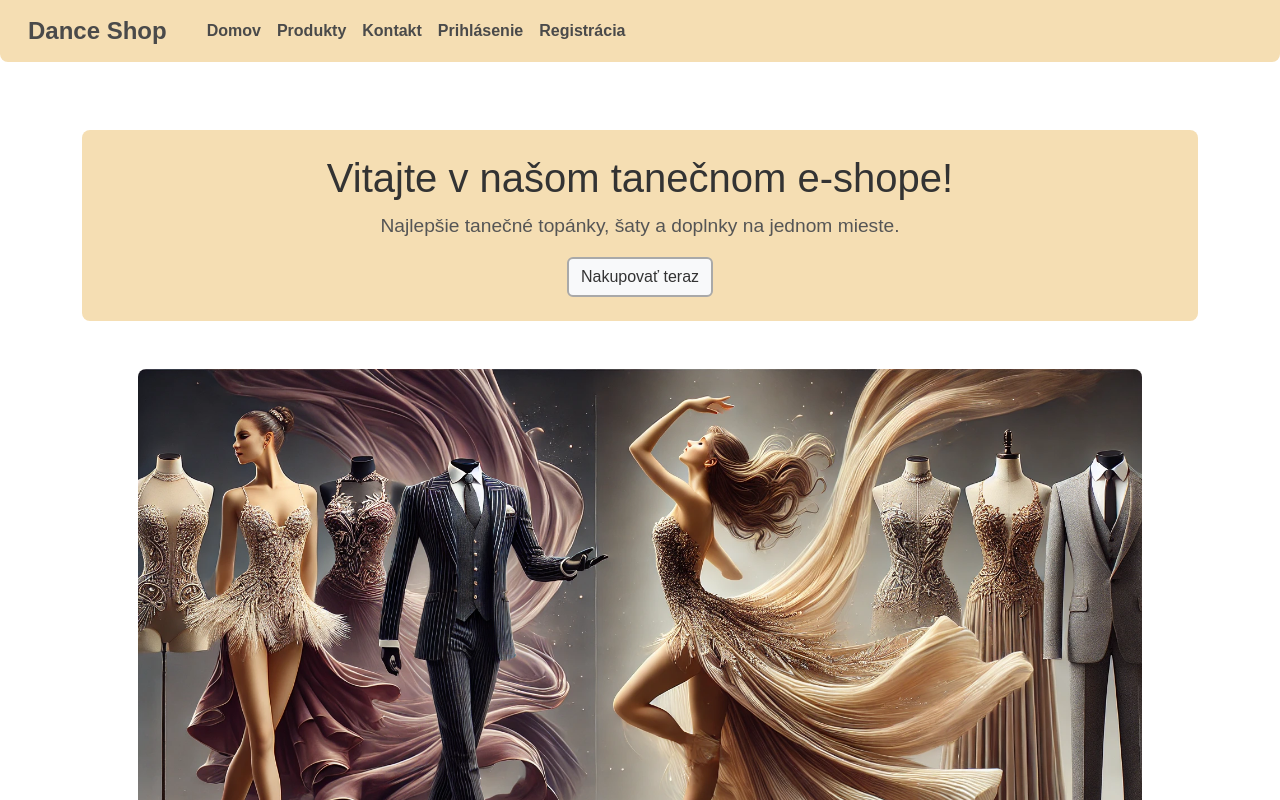
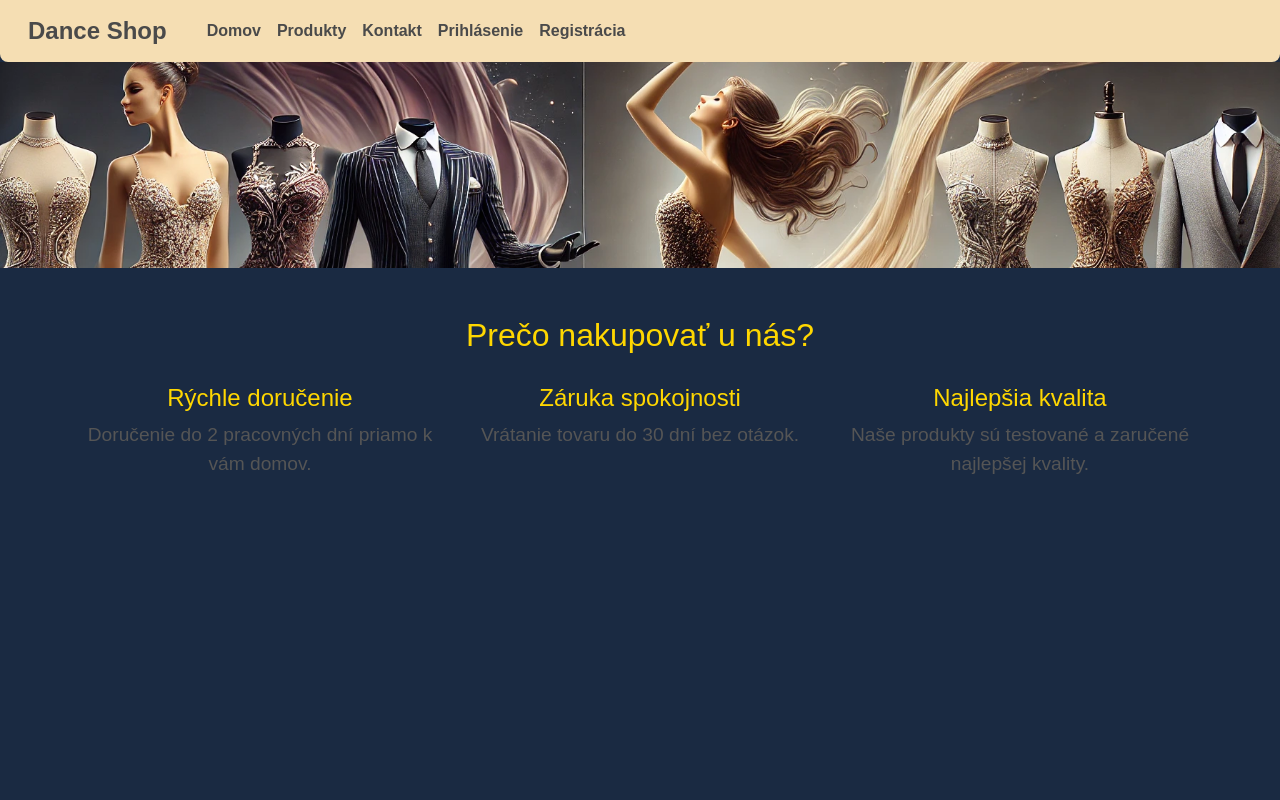
Before and after one commit to StasUniza/EShop, a React (Create React App) app in the folder dance-shop/: page / in a window 1280 px wide. Shown: the top 800 px of the page. Built offline with nearby package versions, Linux system fonts and the light colour scheme.

Commit message:
uprava responzivneho obrazku na homepage

```diff
--- a/dance-shop/src/App.css
+++ b/dance-shop/src/App.css
@@ -4,7 +4,7 @@ body {
   font-family: Arial, sans-serif;
   margin: 0;
   padding: 0;
-  background-color: white;
+  background-color: #1A2A42;
 }
 
 
--- a/dance-shop/src/Pages/HomePage/HomePage.css
+++ b/dance-shop/src/Pages/HomePage/HomePage.css
@@ -1,55 +1,31 @@
 
 .homepage-container {
-    padding: 20px;
+    padding: 0px;
     text-align: center;
-    background-color: #f0f0f0;
-}
-
-.jumbotron-custom {
-    background-color: wheat;
-   /* padding: 2rem;*/
-    border-radius: 8px;
-   /* margin-top: 2rem;*/
-}
-
-h1 {
-    color: #333;
-}
-
-p {
-    font-size: 1.2em;
-    color: #555;
-}
-
-.homepage-img {
-    width: 90%;
-    /*max-width: 600px; */
-    height: auto;
-    border-radius: 8px;
-}
-
-.nakup-teraz-buttom {
-    background-color: #f8f9fa ;
-    color: #333 ;
-    border: 2px solid darkgrey;
-}
-
-.nakup-teraz-buttom:hover{
-    background-color:#815e5b ;
-    border-color: #815e5b;
-}
-
-
-.homepage-container {
-    background-color: white; /* Svetlomodrá farba */
-    /*background-image: url('../components/Images/your-background-image.jpg'); /* Nahraď cestou k obrázku, ak chceš použiť obrázok */
-   /* background-size: cover; /* Prispôsobí obrázok veľkosti stránky */
-   /* background-repeat: no-repeat; /* Zabraňuje opakovaniu obrázka */
-    min-height: 100vh; /* Pozadie bude pokrývať celú výšku okna */
+    background-color: #1A2A42;
 }
 
 
 .benefits {
-    background-color: wheat;
-    border-radius: 8px;
+    margin-top: 40px;
+    color: #FFFFFF;
+
 }
+
+.benefits h2 {
+    color: #FFD700;
+    margin-bottom: 30px;
+
+}
+
+
+
+.benefits h4 {
+    color: #FFD700;
+}
+
+.benefits i {
+    font-size: 2em;
+    color: #FFD700;
+    margin-bottom: 10px;
+}
--- a/dance-shop/src/Pages/HomePage/HomePage.jsx
+++ b/dance-shop/src/Pages/HomePage/HomePage.jsx
@@ -1,28 +1,34 @@
 import React from 'react';
 
 import 'bootstrap/dist/css/bootstrap.min.css';
-import backround from '../../Assets/Images/Dance_pozadie.png'
+import desktopImage from '../../Assets/Images/Dance_pozadie_pc.png'
+import mobileImage from '../../Assets/Images/Dance_pozadie.png'
 import './HomePage.css';
 import { Link } from 'react-router-dom';
 
 function HomePage() {
     return (
         <div className="homepage-container">
+
+
+
+                {/* Obrázok pre desktop - zobrazí sa len na väčších obrazovkách */}
+                <div className="d-none d-md-block">
+                    <img src={desktopImage} alt="Tanečný obrázok pre desktop" className="img-fluid homepage-img" />
+                </div>
+
+                {/* Obrázok pre mobilné zariadenia - zobrazí sa len na menších obrazovkách */}
+                <div className="d-block d-md-none">
+                    <img src={mobileImage} alt="Tanečný obrázok pre mobil" className="img-fluid homepage-img" />
+                </div>
+
+
+
         <div className="container mt-5">
 
-            <div className="jumbotron jumbotron-custom text-center  p-4 ">
-                <h1>Vitajte v našom tanečnom e-shope!</h1>
-                <p>Najlepšie tanečné topánky, šaty a doplnky na jednom mieste.</p>
 
-                <Link to="/products">
-                    <button className="btn btn-primary nakup-teraz-buttom">Nakupovať teraz</button>
-                </Link>
 
-            </div>
 
-            <div className="text-center my-5">
-                <img src={backround} alt="Tanečný obrázok" className="img-fluid homepage-img" />
-            </div>
 
 
             <div className="benefits mt-5 text-center ">
```
Also changed, not shown: dance-shop/src/Assets/Images/Dance_pozadie_pc.png (added).
